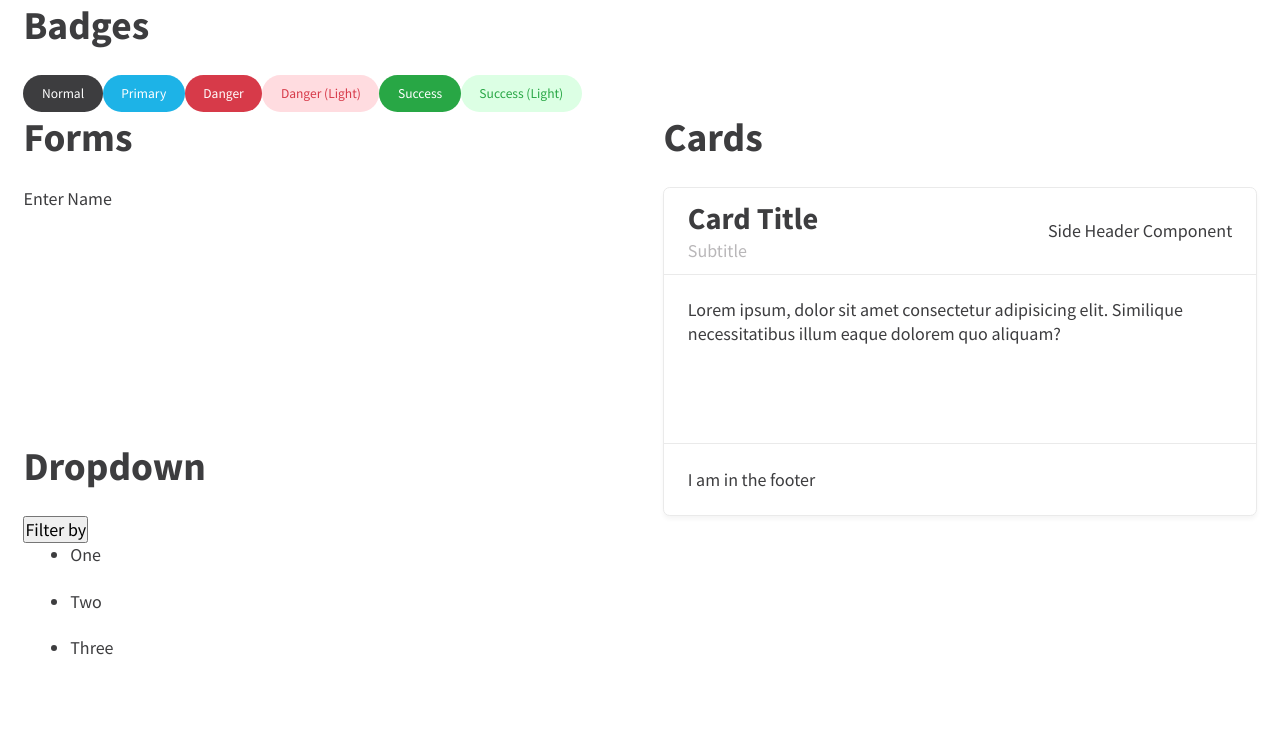
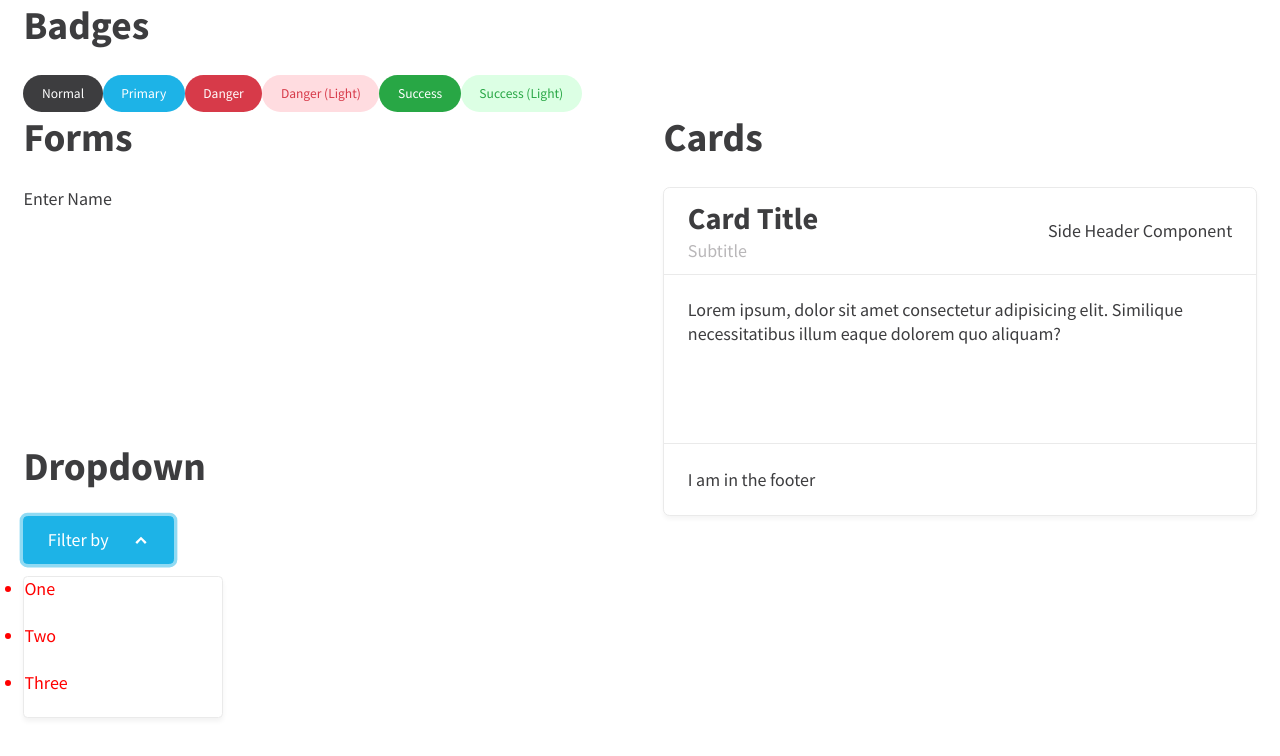
Before and after one commit to MatthewKosloski/sfdc-subscriber, a React (Create React App) app in the folder client/: page / in a window 1280 px wide. Both pictures are taken after a click on the button "Filter by". Shown: the top 756 px of the page. Built offline with nearby package versions, Linux system fonts and the light colour scheme.

Commit message:
work on dropdown

```diff
--- a/client/src/App.tsx
+++ b/client/src/App.tsx
@@ -14,7 +14,6 @@ import organisms from './design-system/components/organisms';
 const { Label, Badge } = atoms;
 const { Dropdown } = molecules;
 const { Card } = organisms;
-
 
 const App: React.FC = () => {
 	return(
@@ -70,9 +69,11 @@ const App: React.FC = () => {
 					<Row>
 						<Column sizes={[['XS', 12], ['SM', 6]]}>
 							<h2>Dropdown</h2>
-							<Dropdown
-								buttonText="Filter by"
-								options={['One', 'Two', 'Three']} />
+							<Dropdown.Dropdown buttonText="Filter by">
+								<Dropdown.DropdownItem href="#">One</Dropdown.DropdownItem>
+								<Dropdown.DropdownItem href="#">Two</Dropdown.DropdownItem>
+								<Dropdown.DropdownItem href="#">Three</Dropdown.DropdownItem>
+							</Dropdown.Dropdown>
 						</Column>
 					</Row>
 				</Container>
--- a/client/src/design-system/abstracts/mixins.ts
+++ b/client/src/design-system/abstracts/mixins.ts
@@ -162,7 +162,8 @@ export function buttonVariant(props: IButtonProps, borderWidth: number = 1): str
 				background-color: transparent;
 				border: ${pxToEm(borderWidth)} solid ${backgroundColor};
 				color: ${backgroundColor};
-				&:hover:not(:disabled) {
+				&:hover:not(:disabled),
+				&:focus:not(:disabled) {
 					background-color: ${backgroundColor};
 					color: ${color};
 				}
@@ -181,7 +182,8 @@ export function buttonVariant(props: IButtonProps, borderWidth: number = 1): str
 			css += `
 				background-color: ${backgroundColor};
 				color: ${color};
-				&:hover:not(:disabled) {
+				&:hover:not(:disabled),
+				&:focus:not(:disabled) {
 					background-color: ${backgroundColorHover};
 				}
 			`;
@@ -192,6 +194,47 @@ export function buttonVariant(props: IButtonProps, borderWidth: number = 1): str
 				box-shadow: 0 0 0 ${pxToEm(3)} ${borderColorFocus};
 			}
 		`;
+	}
+
+	return css;
+}
+
+export function dropdownButtonVariant(props: IButtonProps): string {
+	let css: string = '';
+
+	if(props.variant) {
+		const {
+			backgroundColor,
+			backgroundColorHover,
+			borderColorFocus,
+			color
+		} = buttonVariants[props.variant];
+
+		if(props.outline) {
+			css += `
+				svg {
+					fill: ${backgroundColor};
+				}
+				&:hover:not(:disabled),
+				&:focus:not(:disabled) {
+					svg {
+						fill: ${color};
+					}
+				}
+			`;
+		} else {
+			css += `
+				svg {
+					fill: ${color};
+				}
+				&:hover:not(:disabled),
+				&:focus:not(:disabled) {
+					svg {
+						fill: ${color};
+					}
+				}
+			`;
+		}
 	}
 
 	return css;
--- a/client/src/design-system/components/atoms/Button.tsx
+++ b/client/src/design-system/components/atoms/Button.tsx
@@ -42,6 +42,6 @@ export const StyledButton = styled.button<IButtonProps>`
 
 `;
 
-const Button = withDefaultProps(StyledButton, defaultProps);
+// const Button = withDefaultProps(StyledButton, defaultProps);
 
-export default Button;
+export default StyledButton;
--- /dev/null
+++ b/client/src/design-system/components/molecules/Dropdown/Container.tsx
@@ -0,0 +1,7 @@
+import styled from 'styled-components';
+
+const Container = styled.div`
+    position: relative;
+`;
+
+export default Container;
--- a/client/src/design-system/components/molecules/Dropdown.tsx
+++ b/client/src/design-system/components/molecules/Dropdown/Dropdown.tsx
@@ -1,4 +1,9 @@
-import React, { Component, Fragment } from 'react';
+import React, { Component } from 'react';
+import { ReactComponent as Chevron } from './chevron.svg';
+
+import Container from './Container';
+import Trigger from './Trigger';
+import Menu from './Menu';
 
 enum Keys {
 	Enter = 'Enter',
@@ -11,8 +16,7 @@ enum Keys {
 
 interface IProps {
 	buttonText: string,
-	disabled?: boolean,
-	options: string[]
+	disabled?: boolean
 };
 
 interface IState {
@@ -178,39 +182,40 @@ class Dropdown extends Component<IProps, IState> {
 		this.updateFocusedIndex(this.state.focusedIndex - 1);
 	}
 
+	public renderChildren(): React.ReactNode {
+		return React.Children.map(this.props.children, (child) => {
+			return React.cloneElement(child, {
+				tabIndex: -1
+			});
+		});
+	}
+
     public render() {
 
-		const { buttonText, options } = this.props;
+		const { buttonText } = this.props;
 		const { isOpen } = this.state;
 
         return(
-            <Fragment>
-                <button
+            <Container>
+                <Trigger
 					ref={this._triggerRef}
 					onMouseDown={this._handleTriggerClick}
 					onKeyDown={this._handleTriggerKeyDown}
                     aria-expanded={isOpen}
-                    aria-haspopup="true">
-                        {buttonText}
-                </button>
-				<ul
+					aria-haspopup="true"
+					variant="primary"
+					outline>
+						{buttonText}
+						<Chevron />
+                </Trigger>
+				<Menu
 					onKeyDown={this._handleMenuKeyDown}
 					aria-hidden={!isOpen}
-					role="menu"
-					style={{display: isOpen ? 'block' : 'none'}}>
-					{options.map((option, i) => {
-						return (
-							<li
-								key={i}
-								ref={this._addRef}
-								tabIndex={-1}
-								role="menuitem">
-								{option}
-							</li>
-						);
-					})}
-                </ul>
-            </Fragment>
+					isOpen={isOpen}
+					role="menu">
+					{this.renderChildren()}
+                </Menu>
+            </Container>
         );
 	}
 
--- /dev/null
+++ b/client/src/design-system/components/molecules/Dropdown/DropdownItem.tsx
@@ -0,0 +1,11 @@
+import styled from 'styled-components';
+
+interface IProps {
+    href: string
+}
+
+const DropdownItem = styled.li<IProps>`
+    color: red;
+`;
+
+export default DropdownItem;
--- /dev/null
+++ b/client/src/design-system/components/molecules/Dropdown/Menu.tsx
@@ -0,0 +1,26 @@
+import styled from 'styled-components';
+
+import { pxToEm } from '../../../abstracts/functions';
+import { spacingEm } from '../../../abstracts/mixins';
+
+interface IProps {
+    isOpen: boolean
+}
+
+const Menu = styled.ul<IProps>`
+    ${spacingEm(['MT'], 'Half')};
+    display: ${(props) => props.isOpen ? 'block' : 'none'};
+    box-shadow: 0 ${pxToEm(3)} ${pxToEm(5)} 0 rgba(0, 0, 0, 0.05);
+    border-radius: ${pxToEm(4)};
+    background-color: ${({theme: {colors}}) => colors.white};
+    border: ${pxToEm(1)} solid ${({theme: {colors}}) => colors.gallery};
+    position: absolute;
+    padding-left: 0;
+    margin-bottom: 0;
+    min-width: 200px;
+    top: calc(100%);
+    left: 0;
+    z-index: 1;
+`;
+
+export default Menu;
--- /dev/null
+++ b/client/src/design-system/components/molecules/Dropdown/Trigger.tsx
@@ -0,0 +1,28 @@
+import styled from 'styled-components';
+
+import { spacingEm, dropdownButtonVariant } from '../../../abstracts/mixins';
+
+import Button from '../../atoms/Button';
+
+const Trigger = styled(Button)`
+    &[aria-expanded=true] {
+        svg {
+            transform: rotate(180deg);
+        }
+    }
+    svg {
+        ${spacingEm(['ML'], 'One')};
+        transition-property: transform, fill;
+        transition-duration: 0.15s;
+        transition-timing-function: ease-in-out;
+        width: 1em;
+        height: 1em;
+    }
+    display: flex;
+    align-items: center;
+    justify-content: center;
+
+    ${(props) => dropdownButtonVariant(props)};
+`;
+
+export default Trigger;
```
Also changed, not shown: client/src/design-system/components/molecules/Dropdown/index.tsx (added, +7 -0 lines), client/src/design-system/components/molecules/Dropdown/chevron.svg (added).
